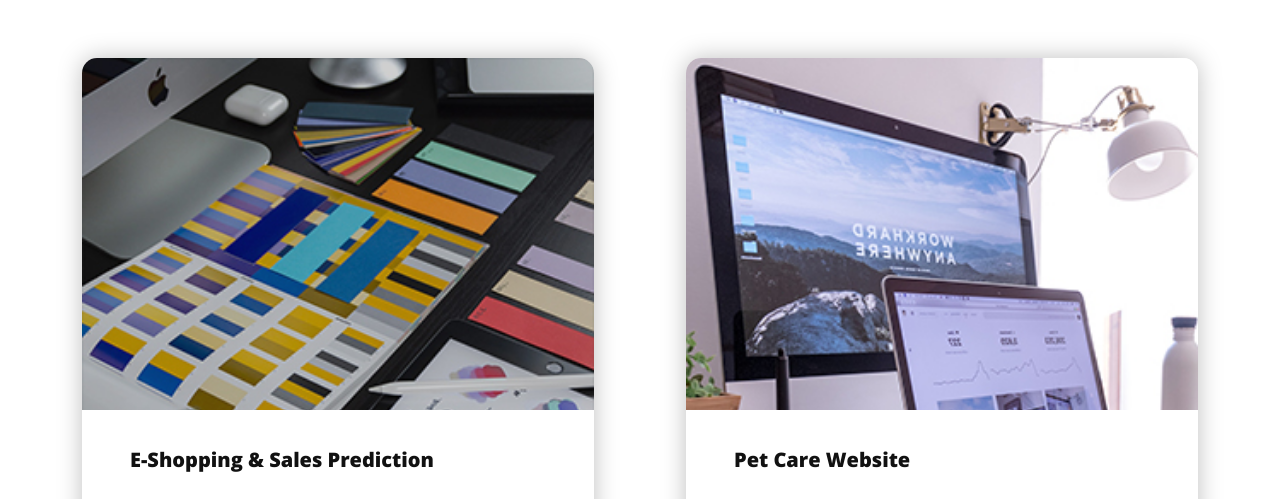
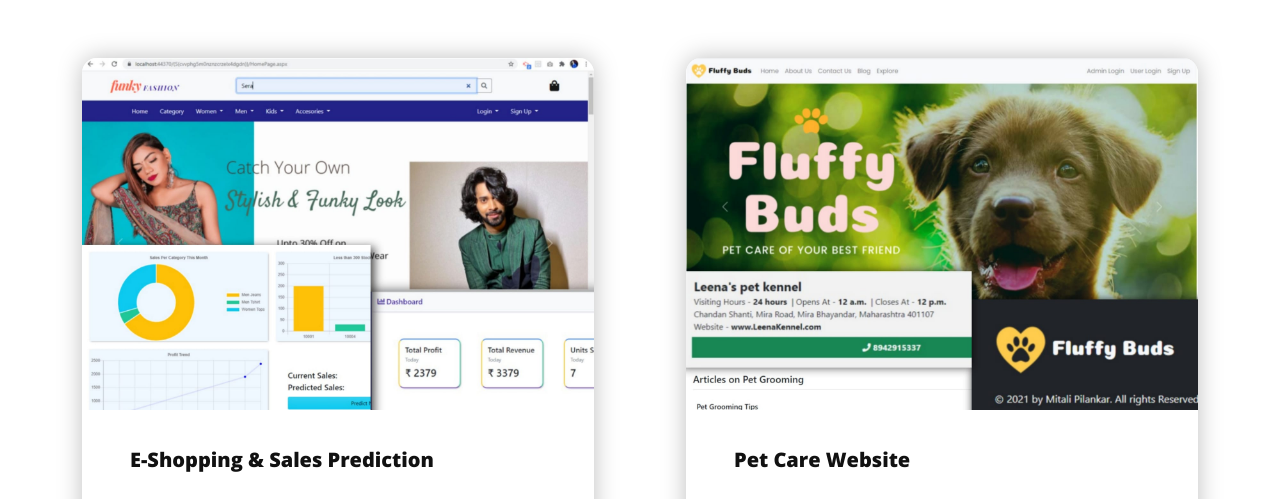
Before and after one commit to Pilankar/Portfolio, a plain HTML site: page projects.html in a window 1280 px wide. Shown: the part 301-800 px from the top of the page. Drawn offline with nearby package versions, Linux system fonts and the light colour scheme.

Commit message:
Added images for some projects and linked github code with projects in Projects.html

```diff
--- a/projects.html
+++ b/projects.html
@@ -90,7 +90,7 @@
           <div class="pr-grid">
             <div class="d-flex flex-wrap">
               <div class="left-image">
-                <img src="assets/images/courses-01.jpg" alt="">
+                <img src="assets/images/FashionWebsite.jpeg" alt="">
                 <!-- <div class="price"><h6>$128</h6></div> -->
               </div>
               <div class="right-content">
@@ -119,7 +119,7 @@
           <div class="pr-grid">
             <div class="d-flex flex-wrap">
               <div class="left-image">
-                <img src="assets/images/courses-02.jpg" alt="">
+                <img src="assets/images/PetCare1.jpeg" alt="">
                 <!-- <div class="price"><h6>$156</h6></div> -->
               </div>
               <div class="right-content">
@@ -133,7 +133,7 @@
                 <span class="last-span">SQL</span>
                 <div class="d-flex justify-content-start align-items-end">
                   <div class="main-button-gradient me-3">
-                    <div class="scroll-to-section"><a href="#contact-section">Code</a></div>
+                    <div class="scroll-to-section"><a href="https://github.com/Pilankar/Pet-Care-Website" target="_blank">Code</a></div>
                   </div>
                   <!-- <div class="main-button-gradient">
                     <div class="scroll-to-section"><a href="#contact-section">Demo</a></div>
```
Also changed, not shown: assets/images/FashionWebsite.jpeg (added), assets/images/PetCare.jpeg (added), assets/images/PetCare1.jpeg (added).
